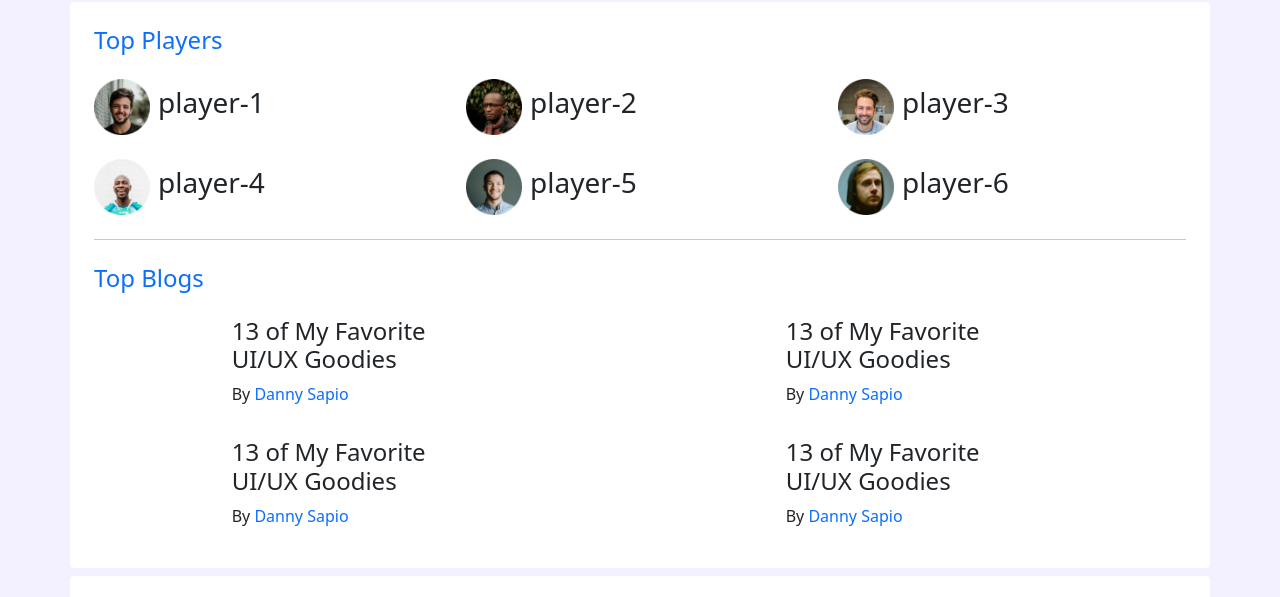
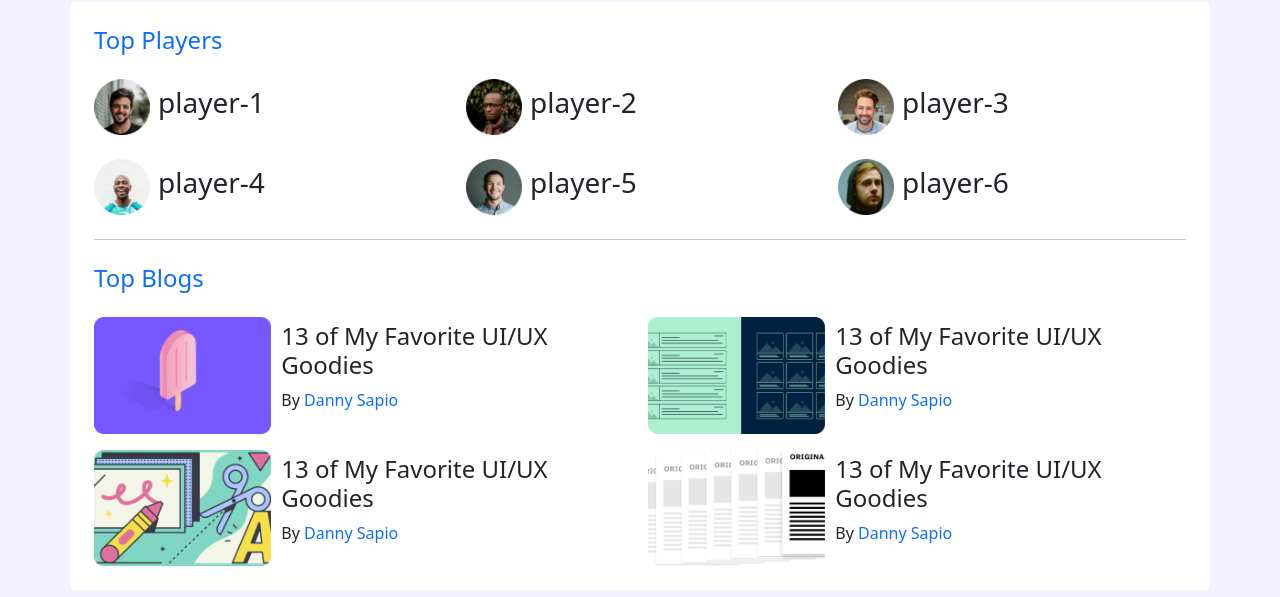
Before and after one commit to ridoystarlord/leaderboard-bootstrap, a plain HTML site: page index.html in a window 1280 px wide. Shown: the part 90-687 px from the top of the page. Drawn offline with Linux system fonts and the light colour scheme; the site is published under a folder, as on GitHub Pages, so addresses that start at the root find nothing.

Commit message:
Images Fixed

```diff
--- a/index.html
+++ b/index.html
@@ -177,7 +177,7 @@
             <div class="col-12 col-md-12 col-lg-6 d-flex">
               <div class="row align-items-center">
                 <div class="col-12 col-md-4">
-                  <img width="177" src="/images/blogs/blog-1.png" alt="" />
+                  <img width="177" src="images/blogs/blog-1.png" alt="" />
                 </div>
                 <div class="col-12 col-md-8">
                   <h4>13 of My Favorite UI/UX Goodies</h4>
@@ -190,7 +190,7 @@
             <div class="col-md-12 col-lg-6 d-flex">
               <div class="row align-items-center">
                 <div class="col-12 col-md-4">
-                  <img width="177" src="/images/blogs/blog-2.png" alt="" />
+                  <img width="177" src="images/blogs/blog-2.png" alt="" />
                 </div>
                 <div class="col-12 col-md-8">
                   <h4>13 of My Favorite UI/UX Goodies</h4>
@@ -203,7 +203,7 @@
             <div class="col-md-12 col-lg-6 d-flex">
               <div class="row align-items-center">
                 <div class="col-12 col-md-4">
-                  <img width="177" src="/images/blogs/blog-3.png" alt="" />
+                  <img width="177" src="images/blogs/blog-3.png" alt="" />
                 </div>
                 <div class="col-12 col-md-8">
                   <h4>13 of My Favorite UI/UX Goodies</h4>
@@ -216,7 +216,7 @@
             <div class="col-md-12 col-lg-6 d-flex">
               <div class="row align-items-center">
                 <div class="col-12 col-md-4">
-                  <img width="177" src="/images/blogs/blog-4.png" alt="" />
+                  <img width="177" src="images/blogs/blog-4.png" alt="" />
                 </div>
                 <div class="col-12 col-md-8">
                   <h4>13 of My Favorite UI/UX Goodies</h4>
```
